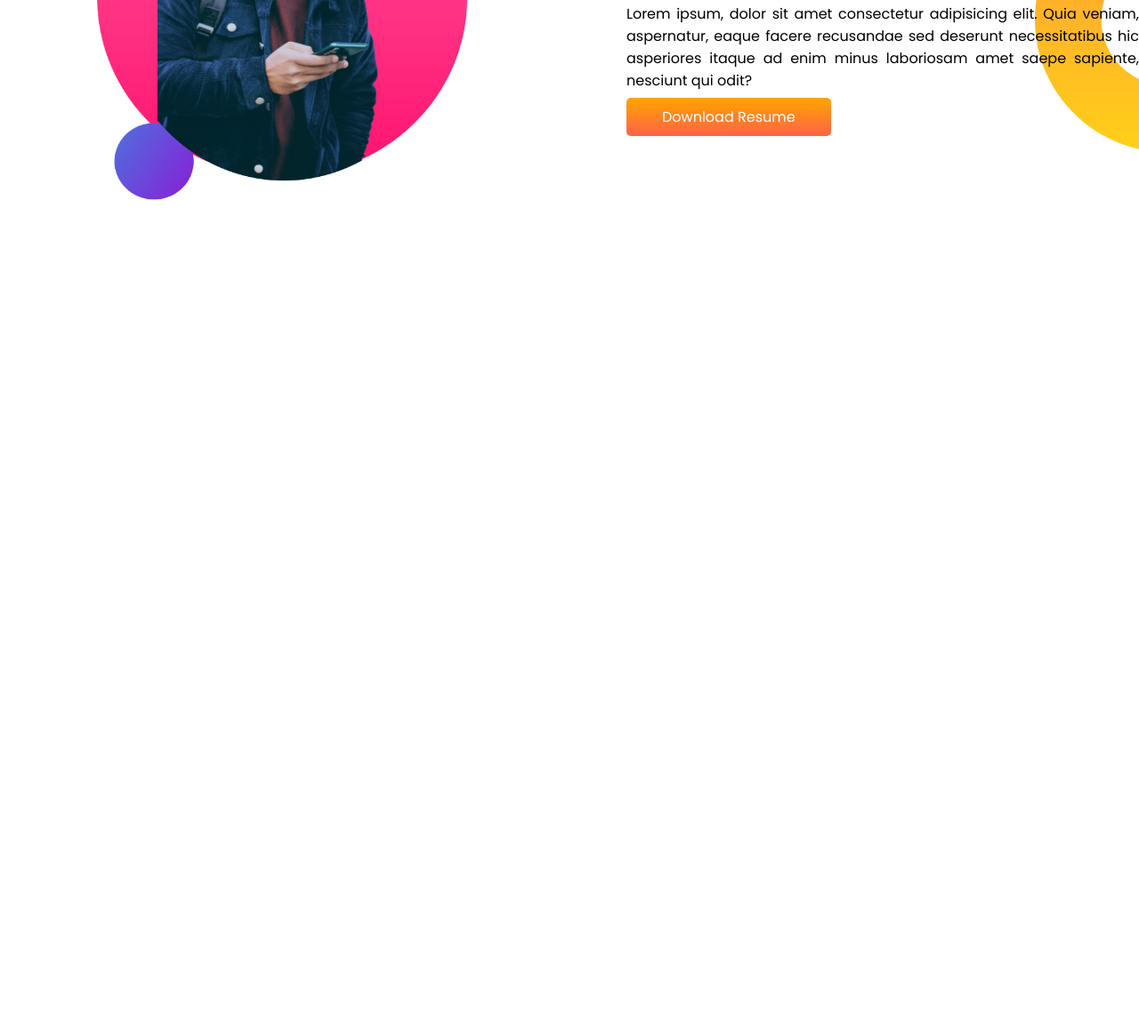
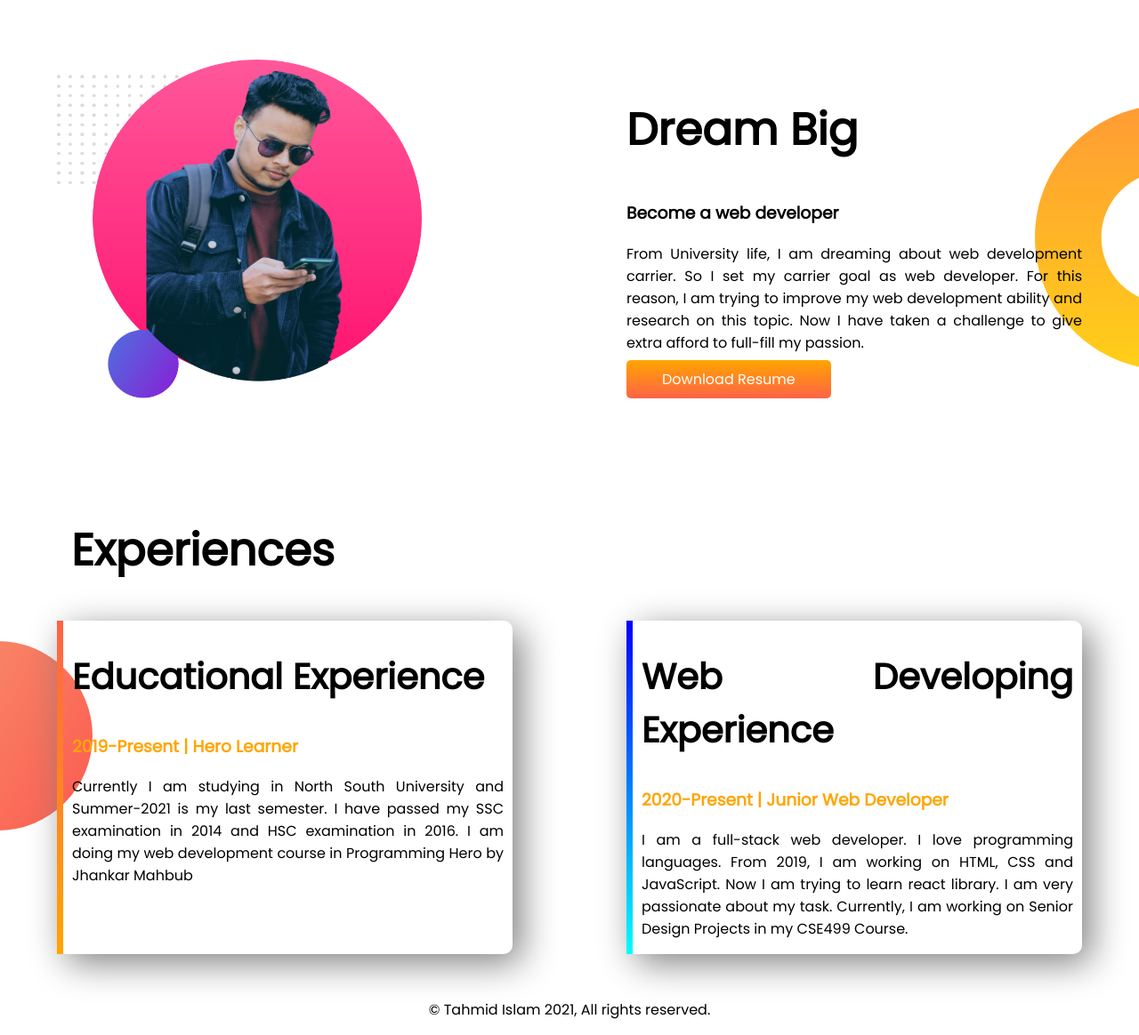
Before and after one commit to Tahmid-islam/portfolio, a plain HTML site: page index.html in a window 1280 px wide. Shown: the part 817-1981 px from the top of the page at 89% size. Before the commit the page ends 1214 px from the top, so only its background shows below. Drawn offline with Linux system fonts and the light colour scheme.

Commit message:
My portfolio Website Complete

```diff
--- a/index.html
+++ b/index.html
@@ -13,17 +13,14 @@
     />
     <link rel="stylesheet" href="style.css" />
   </head>
-  <section class="top-banner">
+  <section class="top-banner flexible-container">
     <div class="half-width">
         <body>
             <h1>WELCOME TO</h1>
             <h1><span class="orange-color">Tahmid Islam</span> World!</h1>
-            <h3>Build Climber and Train stopper</h3>
+            <h3>Computer Science Engineer & Passionate Web Developer</h3>
             <p>
-              Lorem ipsum, dolor sit amet consectetur adipisicing elit. Quia veniam,
-              aspernatur, eaque facere recusandae sed deserunt necessitatibus hic
-              asperiores itaque ad enim minus laboriosam amet saepe sapiente, nesciunt
-              qui odit?
+              I am eager to contribute the team success through hard work, attention to detail and excellent organizational skills. A clear understanding of basic JavaScript, HTML, CSS and related frameworks and training in front-end development. Motivated to learn, evolve, and succeed in the web development industry. I will try to applying deep technical knowledge and creative design sense to amplify online traffic.
             </p>
             <a class="link-button" href="https://www.linkedin.com/in/tahmidbd/" target="_blank">Hire Me</a>
 
@@ -32,7 +29,7 @@
         <img src="images/Tahmid.png" alt="Tahmid Islam Picture">
       </div>
   </section>
-  <section class="dream-big">
+  <section class="dream-big flexible-container">
       <div class="half-width">
           <img src="images/Tahmid1.png" alt="Tahmid islam">
       </div>
@@ -40,13 +37,31 @@
         <h1>Dream Big</h1>
         <h3>Become a web developer</h3>
         <p>
-          Lorem ipsum, dolor sit amet consectetur adipisicing elit. Quia veniam,
-          aspernatur, eaque facere recusandae sed deserunt necessitatibus hic
-          asperiores itaque ad enim minus laboriosam amet saepe sapiente, nesciunt
-          qui odit?
+          From University life, I am dreaming about web development carrier. So I set my carrier goal as web developer. For this reason, I am trying to improve my web development ability and research on this topic. Now I have taken a challenge to give extra afford to full-fill my passion.
         </p>
         <a class="link-button" href="https://www.linkedin.com/in/tahmidbd/" target="_blank">Download Resume</a>
       </div>
   </section>
+
+  <section class="experience-area">
+      <h1 id="experience-headline">Experiences</h1>
+      <div class="flexible-container">
+        <div id="full-stack-experience"  class="experience-item">
+            <h2>Educational Experience</h2>
+            <h3 class="orange-color">2019-Present | Hero Learner</h3>
+            <p> Currently I am studying in North South University and Summer-2021 is my last semester. I have passed my SSC examination in 2014 and HSC examination in 2016. I am doing my web development course in Programming Hero by Jhankar Mahbub</p>
+        </div>
+        <di id="web-dev-experience" class="experience-item">
+            <h2>Web Developing Experience</h2>
+            <h3 class="orange-color">2020-Present | Junior Web Developer</h3>
+            <p>I am a full-stack web developer. I love programming languages. From 2019, I am working on HTML, CSS and JavaScript. Now I am trying to learn react library. I am very passionate about my task. Currently, I am working on Senior Design Projects in my CSE499 Course.</p>
+        </div>
+      </div>
+  </section>
+
+  <footer>
+    <p>&copy; Tahmid Islam 2021, All rights reserved.</p>
+  </footer>
+
   </body>
 </html>
--- a/style.css
+++ b/style.css
@@ -10,14 +10,14 @@ h1 {
 .orange-color {
   color: orange;
 }
-section {
+.flexible-container {
   display: flex;
-  margin-bottom: 150px;
+  margin-bottom: 50px;
   text-align: justify;
 }
 .half-width {
   width: 50%;
-  padding-left: 5%;
+  padding: 5%;
 }
 .half-width img {
   width: 80%;
@@ -41,3 +41,43 @@ section {
   background-repeat: no-repeat;
   background-position: right;
 }
+.experience-item {
+  width: 40%;
+  margin-left: 5%;
+  margin-right: 5%;
+  padding-left: 10px;
+  padding-right: 10px;
+  box-shadow: 10px 10px 40px gray;
+  border-radius: 10px;
+  border-left: 10px solid;
+}
+h2 {
+  font-size: 40px;
+}
+
+.experience-area {
+  background-image: url(images/exp-bg.png);
+  background-repeat: no-repeat;
+  background-position: left;
+}
+
+#experience-headline {
+  margin-left: 40px;
+  padding-left: 40px;
+}
+
+#web-dev-experience {
+  border-left: 7px solid;
+  border-image: linear-gradient(blue, cyan);
+  border-image-slice: 1;
+}
+
+#full-stack-experience {
+  border-left: 7px solid;
+  border-image: linear-gradient(tomato, orange);
+  border-image-slice: 1;
+}
+
+footer p {
+  text-align: center;
+}
```
